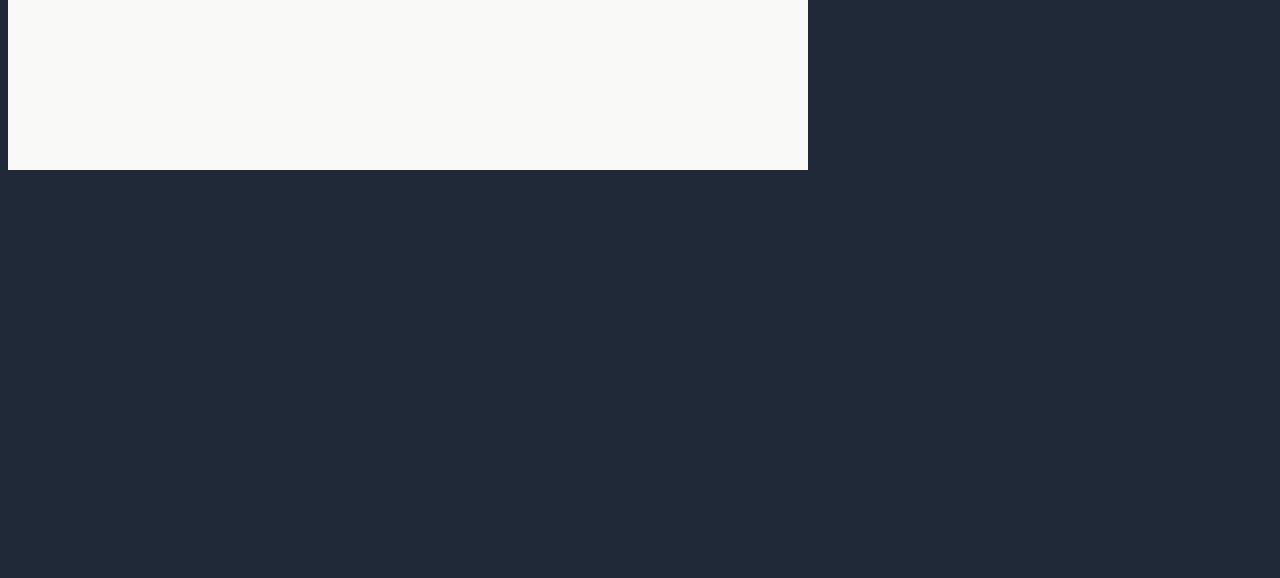
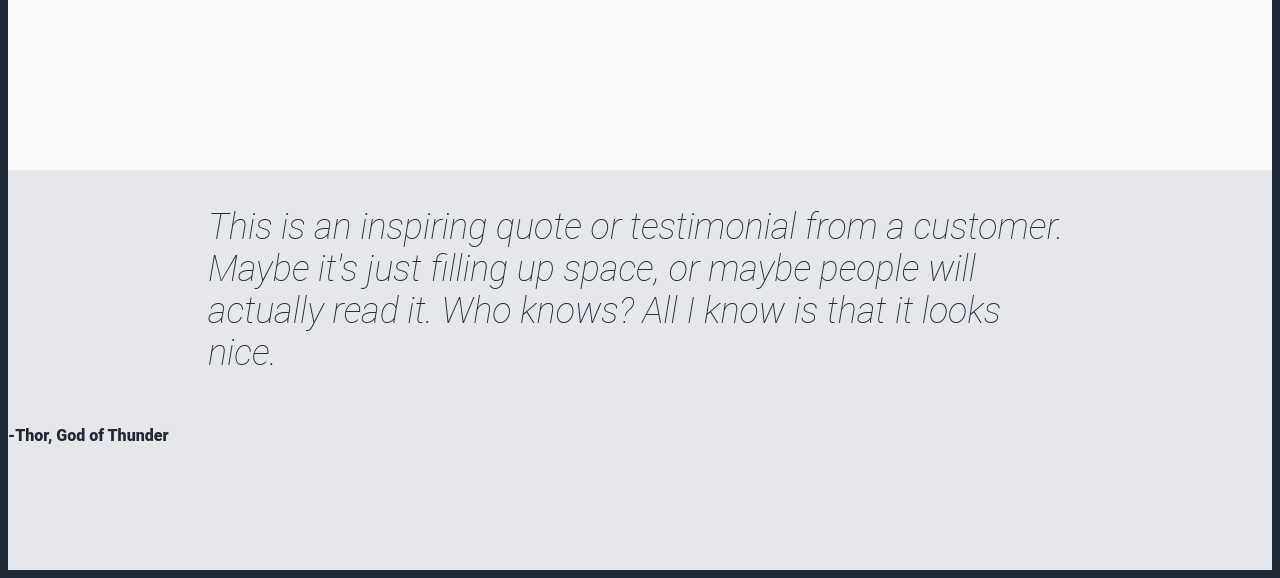
Before and after one commit to strtsk8r7/landing-page, a plain HTML site: page index.html in a window 1280 px wide. Shown: the part 889-1467 px from the top of the page. Before the commit the page ends 1059 px from the top, so only its background shows below. Drawn offline with Linux system fonts and the light colour scheme.

Commit message:
Added text to container three
Udated style sheet for container three

```diff
--- a/index.html
+++ b/index.html
@@ -34,7 +34,8 @@
             </ul>
         </div>
         <div class="container-three">
-
+            <p class="quote">This is an inspiring quote or testimonial from a customer. Maybe it's just filling up space, or maybe people will actually read it. Who knows? All I know is that it looks nice.</p>
+            <p class="attribution">-Thor, God of Thunder</p>
         </div>
         <div class="container-four">
 
--- a/styles.css
+++ b/styles.css
@@ -6,8 +6,6 @@ body {
     display: flex;
     flex-direction: column;
     box-sizing: border-box;
-    height: 100vh;
-    width: 100vh;
 }
 
 ul {
@@ -121,3 +119,20 @@ button {
 .container-two .text-box {
     width: 130px;
 }
+
+.container-three {
+    background-color: #e5e7eb;
+    color: #1f2937;
+    height: 400px;
+    display: flex;
+    flex-direction: column;
+}
+
+.quote {
+    font-style: italic;
+    font-weight: 50;
+    font-size: 36px;
+    text-align: left;
+    margin-left: 200px;
+    margin-right: 200px;
+}
```
